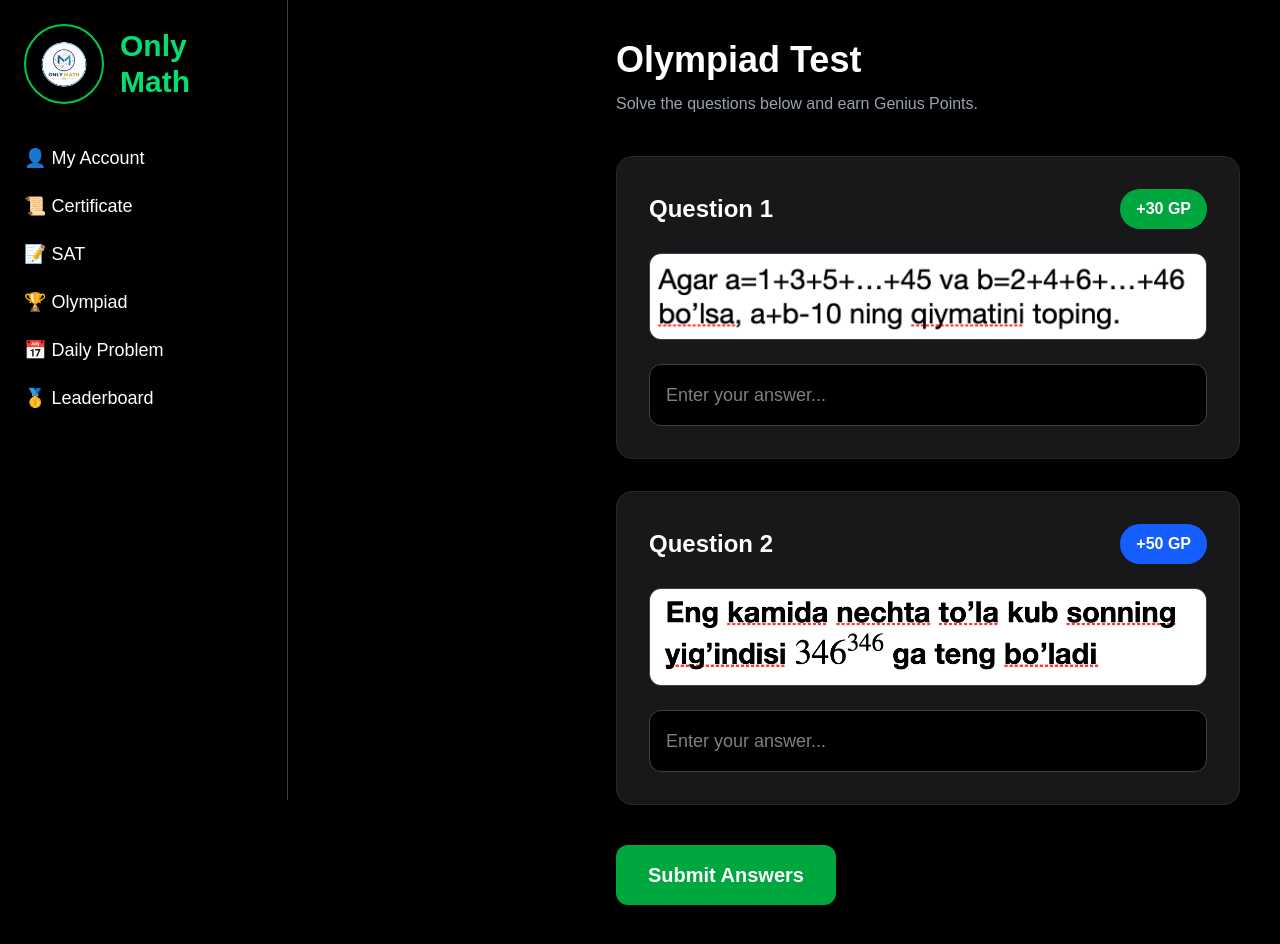
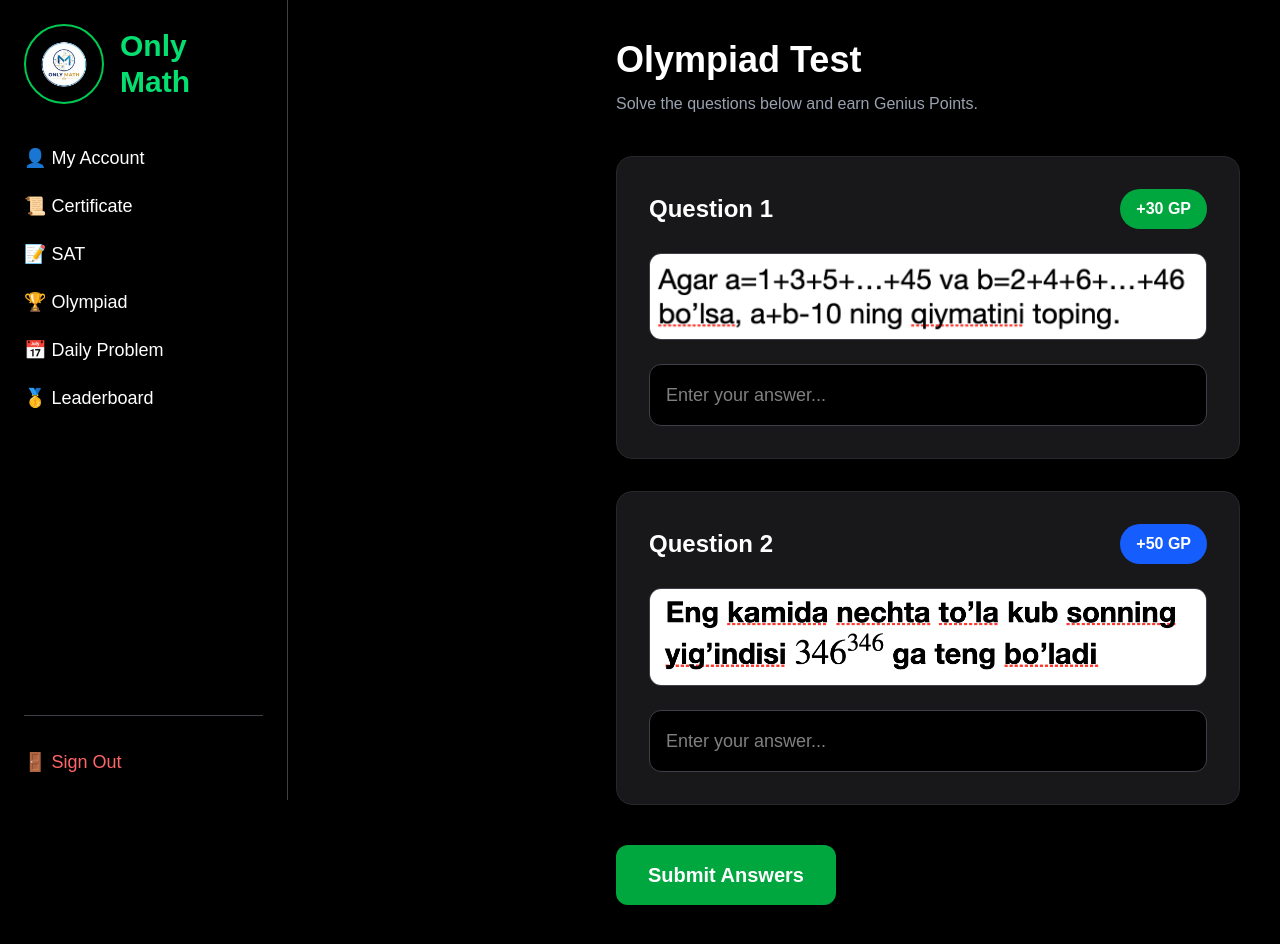
Before and after one commit to fayziyevgenius/only-math, a Next.js app: page /olympiad in a window 1280 px wide. Built offline with nearby package versions, Linux system fonts and the light colour scheme; sample sign-in values are in the browser's storage.

Commit message:
demo v1 new

```diff
--- a/app/ClientLayout.tsx
+++ b/app/ClientLayout.tsx
@@ -1,8 +1,8 @@
 "use client";
 
 import Link from "next/link";
-import { usePathname } from "next/navigation";
-import { useState } from "react";
+import { usePathname, useRouter } from "next/navigation";
+import { useState, useEffect } from "react";
 
 export default function ClientLayout({
   children,
@@ -10,6 +10,7 @@ export default function ClientLayout({
   children: React.ReactNode;
 }) {
   const pathname = usePathname();
+  const router = useRouter();
   const [menuOpen, setMenuOpen] = useState(false);
 
   const isAuthPage =
@@ -19,6 +20,20 @@ export default function ClientLayout({
     pathname === "/verify" ||
     pathname === "/verifypassword" ||
     pathname === "/resetpassword";
+  useEffect(() => {
+  if (isAuthPage) return;
+
+  const currentUser = localStorage.getItem("currentUser");
+
+  if (!currentUser) {
+    router.replace("/");
+  }
+}, [isAuthPage, router]);
+
+const handleLogout = () => {
+  localStorage.removeItem("currentUser");
+  router.replace("/");
+};
 
   return (
     <div className="bg-black text-white min-h-screen flex">
@@ -120,6 +135,14 @@ export default function ClientLayout({
                 🥇 Leaderboard
               </Link>
             </nav>
+            <div className="mt-auto pt-8 border-t border-zinc-700">
+  <button
+    onClick={handleLogout}
+    className="w-full text-left text-red-400 hover:text-red-500 transition text-lg"
+  >
+    🚪 Sign Out
+  </button>
+</div>
           </aside>
         </>
       )}
--- a/app/page.tsx
+++ b/app/page.tsx
@@ -3,13 +3,20 @@
 import Link from "next/link";
 import { useState } from "react";
 import { useRouter } from "next/navigation";
-
+import { useEffect } from "react";
 export default function LoginPage() {
   const router = useRouter();
 
 const [username, setUsername] = useState("");
 const [password, setPassword] = useState("");
 const [loading, setLoading] = useState(false);
+useEffect(() => {
+  const currentUser = localStorage.getItem("currentUser");
+
+  if (currentUser) {
+    router.replace("/afterregister");
+  }
+}, [router]);
 async function handleLogin() {
   if (!username || !password) {
     alert("Please fill in all fields.");
@@ -39,11 +46,11 @@ async function handleLogin() {
     }
 
     localStorage.setItem(
-      "currentUser",
-      JSON.stringify(data.user)
-    );
+  "currentUser",
+  JSON.stringify(data.user)
+);
 
-    router.push("/afterregister");
+router.replace("/afterregister");
   } catch (error) {
     console.error(error);
     alert("Server error.");
```
